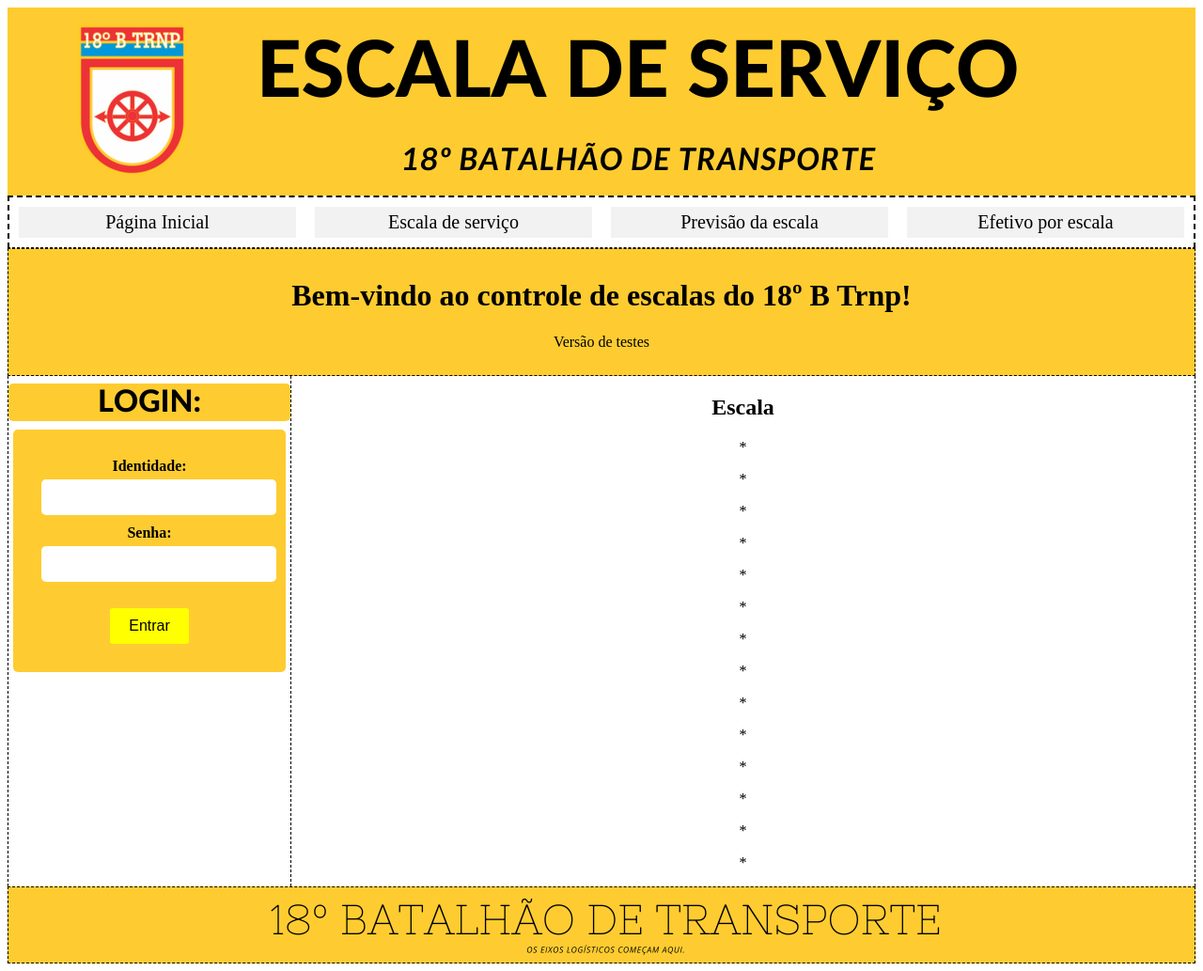
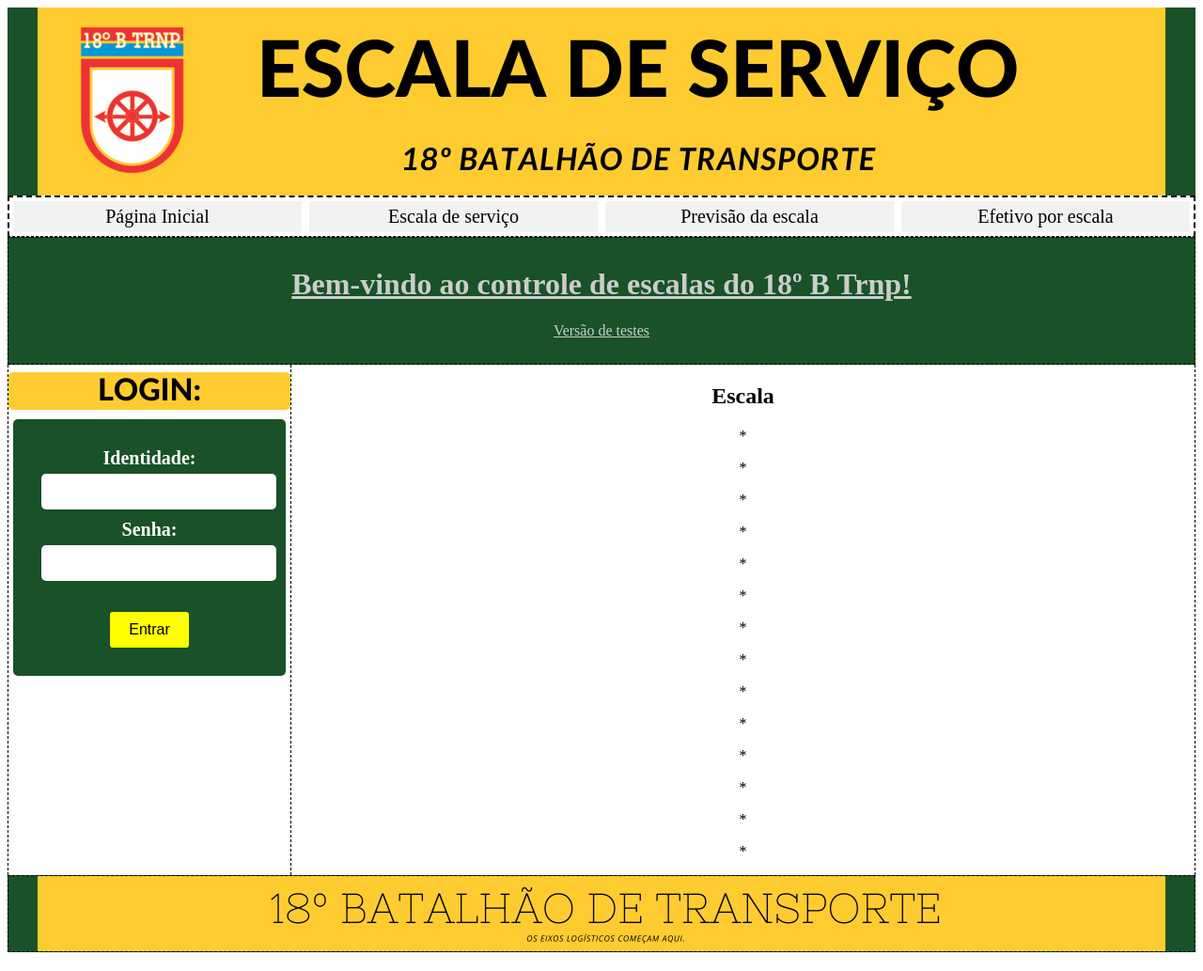
Before and after one commit to GuilhermeRodrigues95/escala, a PHP site: page /escala.html in a window 1280 px wide. Shown: the whole page at 94% size. Run offline with PHP 8.4, Linux system fonts and the light colour scheme.

Commit message:
atualização de cor

```diff
--- a/css/style.css
+++ b/css/style.css
@@ -1,9 +1,13 @@
 header {
-    background-color: #fecc30;
+    background-color: #195128;
     height: 200px;
     display: flex;
     justify-content: center;
     align-items: center;
+    font-size: 56PX;
+    font-family: 'Times New Roman', Times, serif;
+    font-style:inherit;
+    color: #ccc;
   }
 
   header img {
@@ -30,21 +34,23 @@ header {
   nav ul li {
     flex: 1;
     text-align: center;
-    padding: 10px;
+    padding: 4px;
   }
 
   nav ul li:hover {
-    background-color: #fbff00;
+    background-color:#195128;
   }
 
 
   main {
     padding: 10px;
-    background-color: #fecc30;
+    background-color:#195128;
     border-top: 1px dashed black;
     border-bottom: 1px dashed rgb(0, 0, 0);
     border-left: 1px dashed black;
     border-right: 1px dashed black;
+    color: #ccc;
+    text-decoration:underline;
   }
   nav ul {
     list-style: none;
@@ -79,16 +85,16 @@ header {
 
   nav ul ul li {
     float:lef;
-    width: 95%;
+    width: 80%;
   }
 
   nav ul ul ul {
     position: absolute;
     left: 100%;
-    top: 0;
+    top: 5px;
   }
   .footer {
-    background-color: #fecc30;
+    background-color: #195128;
     border-top: 1px dashed black;
     border-bottom: 1px dashed rgb(0, 0, 0);
     border-left: 1px dashed black;
@@ -109,20 +115,21 @@ header {
     border-right: 1px dashed black;
 }
 form {
-  background-color: #fecc30;
+  background-color: #195128;
   padding: 30px;
   border-radius: 5px;
-  box-shadow:5px rgba(0,0,0,0.2);
+  box-shadow:5px rgba(255, 255, 255, 0.2);
   width: 250x;
   margin:5px;
   background-size: 250px;
+  text-decoration:none;
 }
 
 label {
   display: block;
   font-weight: bold;
   margin-bottom: 5px;
-  color: #000000;
+  color: #ffffff;
 }
 
 input[type="number"], input[type="password"] {
@@ -155,7 +162,8 @@ section {
 }
 
 .ladoesquerdo {
-
+  color: #000;
+  font-size: 20PX;
   flex: 10%; /* Define a largura do bloco 1 */
   border-left: 1px dashed black;
   border-right: 1px dashed black;
```
Also changed, not shown: index.html (+21 -19 lines).
